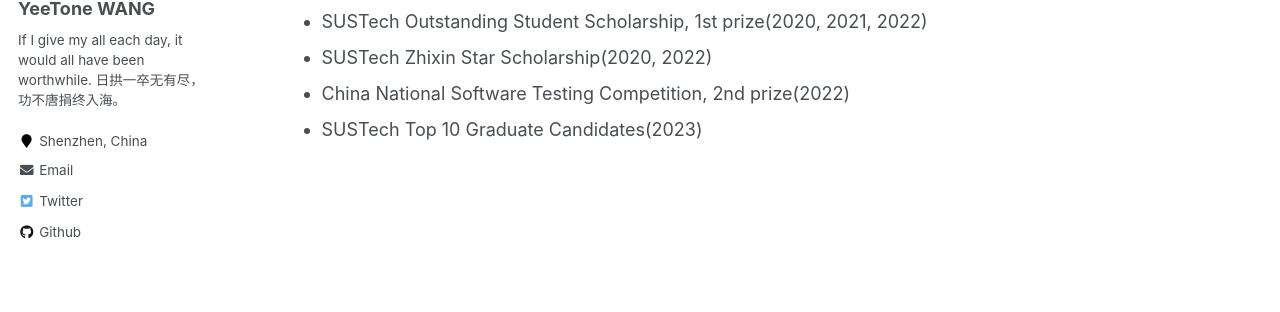
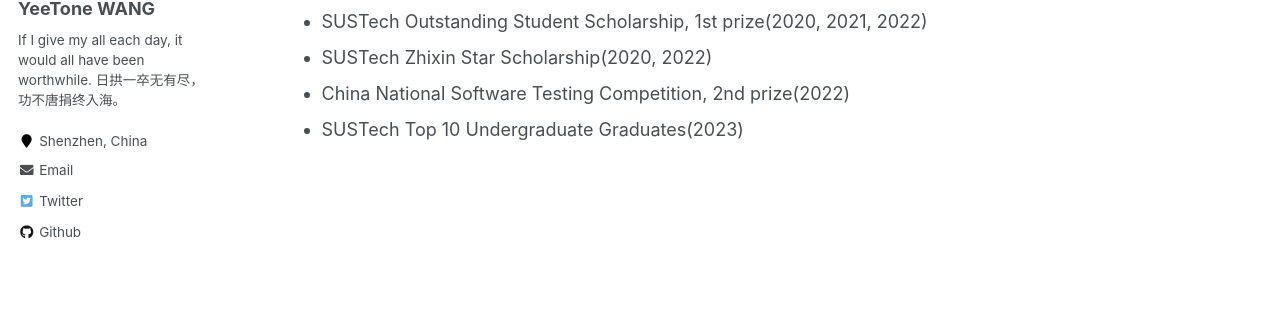
Before and after one commit to YeeTone/YeeTone.github.io, a Jekyll site: the page built from _pages/awards.md, in a window 1280 px wide. Shown: the part 275-587 px from the top of the page. Built offline with Jekyll 4.4.1, drawn with Linux system fonts in a browser that asks for light colours.

Commit message:
update awards

```diff
--- a/_pages/awards.md
+++ b/_pages/awards.md
@@ -13,4 +13,4 @@ This page shows representative awards since 2019.
 - SUSTech Outstanding Student Scholarship, 1st prize(2020, 2021, 2022)
 - SUSTech Zhixin Star Scholarship(2020, 2022)
 - China National Software Testing Competition, 2nd prize(2022)
-- SUSTech Top 10 Graduate Candidates(2023)
+- SUSTech Top 10 Undergraduate Graduates(2023)
```
Also changed, not shown: 1 other file.
